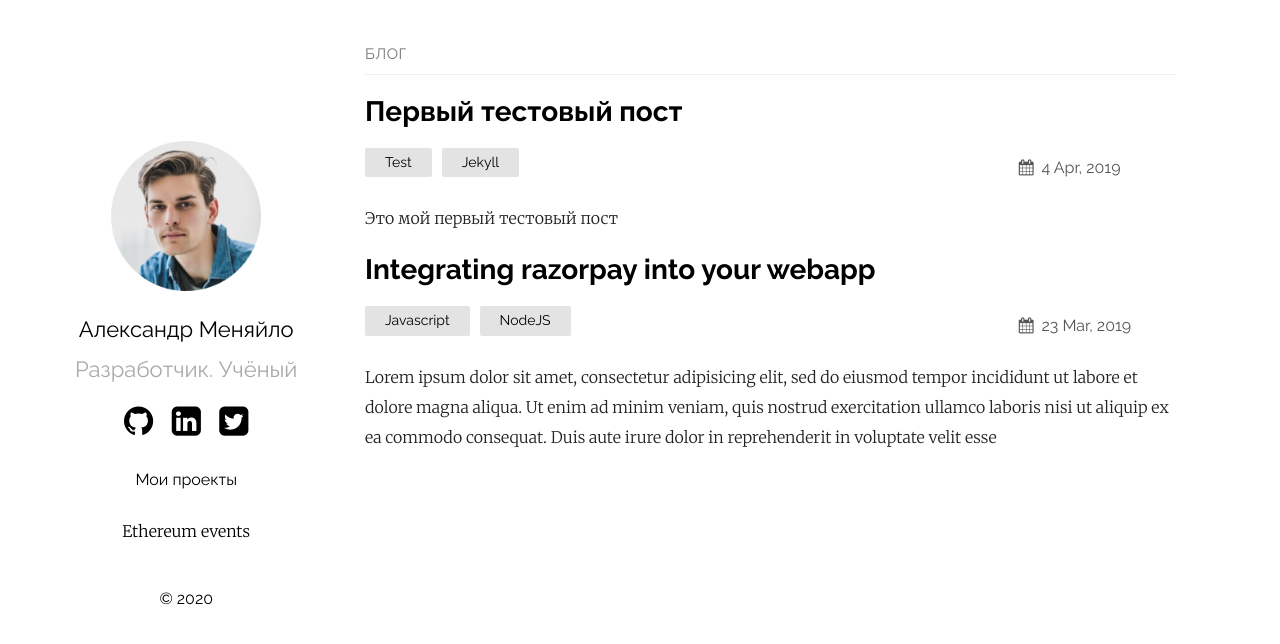
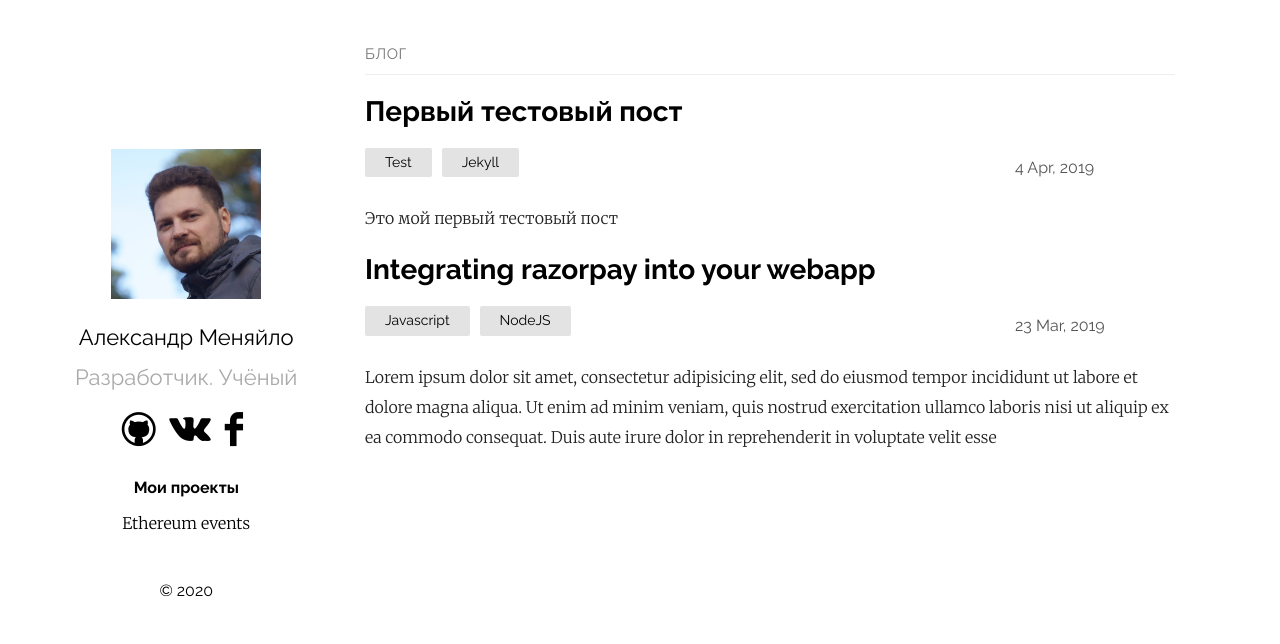
Before and after one commit to Mendeo/mendeo.github.io, a Jekyll site: the page built from index.md, in a window 1280 px wide. Shown: the top 644 px of the page. Built offline with Jekyll 4.4.1, drawn with Linux system fonts in a browser that asks for light colours.

Commit message:
Заменил кастомный шрифт на тот, в котором есть значок вконтакте. Добавил вконтакте на страницу.
Шрифт сделал при помощи http://fontello.com/

```diff
--- a/_config.yml
+++ b/_config.yml
@@ -23,22 +23,9 @@ plainwhite:
 
   # generate social links in footer
   social_links:
-    twitter: thelehhman
-    github:  thelehhman
-    linkedIn: in/thelehhman
-    # rss: rss
-    # dribbble: jekyll
-    # facebook: jekyll
-    # flickr:   jekyll
-    # instagram: jekyll
-    # linkedin: jekyll
-    # pinterest: jekyll
-    # youtube: jekyll
-    # youtube_channel: UC8CXR0-3I70i1tfPg1PAE1g
-    # youtube_channel_name: CloudCannon
-    # telegram: jekyll
-    # googleplus: +jekyll
-    # microdotblog: jekyll
+    github:  Mendeo
+    vk: thesolve
+    facebook: themen1987
 
     # Mastodon instances
     # mastodon:
--- a/_layouts/default.html
+++ b/_layouts/default.html
@@ -19,25 +19,24 @@
 					</li>
 				</a>
 				{%- endif -%}
-          {%- if site.plainwhite.social_links.linkedIn -%}
-            <a href="https://www.linkedin.com/{{ site.plainwhite.social_links.linkedIn }}">
+				{%- if site.plainwhite.social_links.vk -%}
+				<a href="https://vk.com/{{ site.plainwhite.social_links.vk }}">
 					<li>
-                <i class="icon-linkedin-squared"></i>
+						<i class="icon-vk"></i>
 					</li>
 				</a>
 				{%- endif -%}
-          {%- if site.plainwhite.social_links.twitter -%}
-            <a href="https://twitter.com/{{ site.plainwhite.social_links.twitter }}">
+				{%- if site.plainwhite.social_links.facebook -%}
+				<a href="https://facebook.com/profile.php?id={{ site.plainwhite.social_links.facebook }}">
 					<li>
-                <i class="icon-twitter-squared"></i>
+						<i class="icon-facebook"></i>
 					</li>
 				</a>
 				{%- endif -%}
 			</ul>
-
 			{%- if site.plainwhite.navigation -%}
 				{% if site.plainwhite.navigation-title %}
-				<p>{{ site.plainwhite.navigation-title }}</p>
+					<p style="margin: 0px; margin-top: 1rem; font-weight:bold">{{ site.plainwhite.navigation-title }}</p>
 				{% endif %}
 				<nav class="navigation">
 				<ul>
--- a/_sass/ext/_fonts.scss
+++ b/_sass/ext/_fonts.scss
@@ -1,11 +1,11 @@
 @font-face {
   font-family: 'fontello';
-  src: url('../font/fontello.eot?26793073');
-  src: url('../font/fontello.eot?26793073#iefix') format('embedded-opentype'),
-       url('../font/fontello.woff2?26793073') format('woff2'),
-       url('../font/fontello.woff?26793073') format('woff'),
-       url('../font/fontello.ttf?26793073') format('truetype'),
-       url('../font/fontello.svg?26793073#fontello') format('svg');
+  src: url('../font/fontello.eot?53651149');
+  src: url('../font/fontello.eot?53651149#iefix') format('embedded-opentype'),
+       url('../font/fontello.woff2?53651149') format('woff2'),
+       url('../font/fontello.woff?53651149') format('woff'),
+       url('../font/fontello.ttf?53651149') format('truetype'),
+       url('../font/fontello.svg?53651149#fontello') format('svg');
   font-weight: normal;
   font-style: normal;
 }
@@ -15,7 +15,7 @@
 @media screen and (-webkit-min-device-pixel-ratio:0) {
   @font-face {
     font-family: 'fontello';
-    src: url('../font/fontello.svg?26793073#fontello') format('svg');
+    src: url('../font/fontello.svg?53651149#fontello') format('svg');
   }
 }
 */
@@ -55,7 +55,6 @@
   /* text-shadow: 1px 1px 1px rgba(127, 127, 127, 0.3); */
 }
 
-.icon-calendar:before { content: '\e800'; } /* '' */
-.icon-github-circled:before { content: '\f09b'; } /* '' */
-.icon-twitter-squared:before { content: '\f304'; } /* '' */
-.icon-linkedin-squared:before { content: '\f30c'; } /* '' */
+.icon-vk:before { content: '\e800'; } /* '' */
+.icon-facebook:before { content: '\e801'; } /* '' */
+.icon-github-circled:before { content: '\e802'; } /* '' */
```
Also changed, not shown: assets/font/fontello.ttf, assets/font/fontello.woff, assets/font/fontello.woff2, assets/portfolio.png, screenshot.png (deleted), 2 other files. Lines whose indentation alone changed are shown as unchanged.
